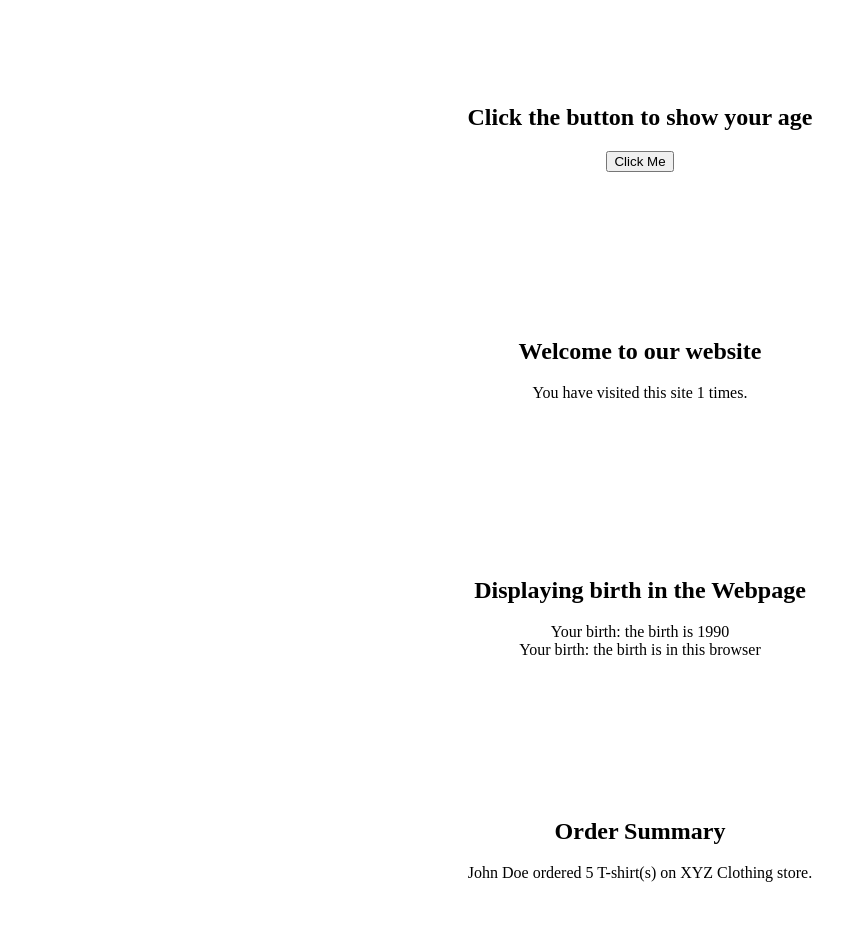
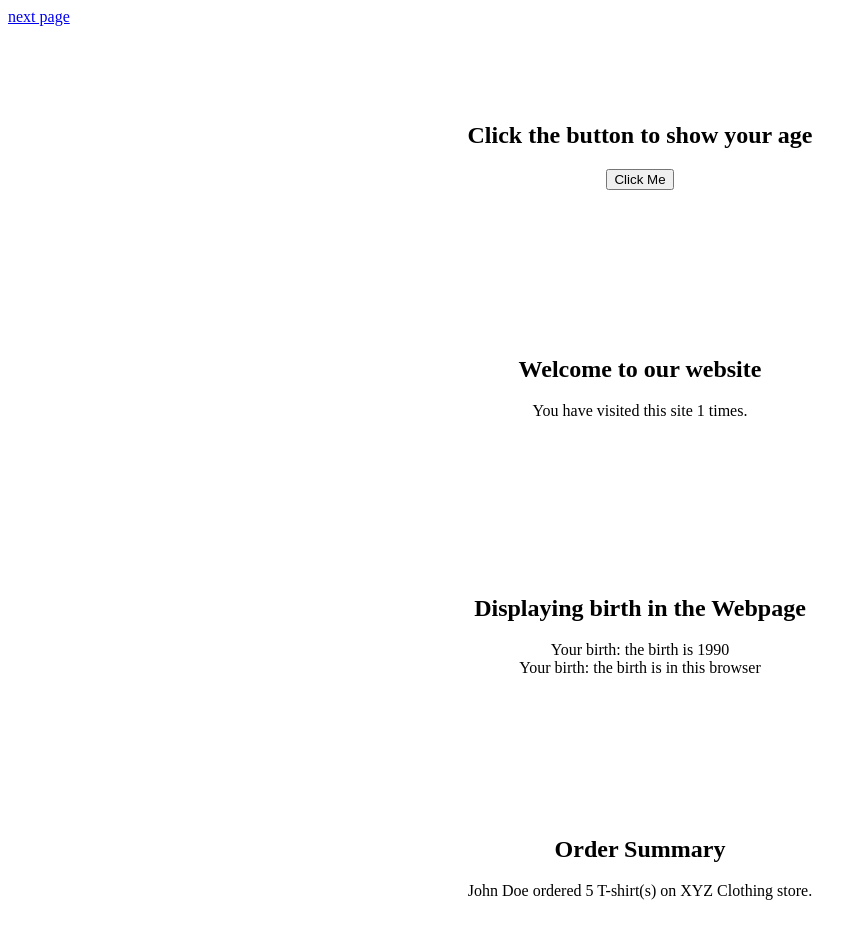
Before and after one commit to ayyan1700/java, a plain HTML site: page index2.html in a window 1280 px wide. Shown: the whole page, without its empty margins (0-867 px from the left). Drawn offline with Linux system fonts and the light colour scheme.

Commit message:
Update index2.html

```diff
--- a/index2.html
+++ b/index2.html
@@ -32,7 +32,7 @@
     }
 </style>
 <body>
-
+ <a href="index3.html">next page</a>
 
      <div class="box">
        <h2>Click the button to show your age</h2>
```
